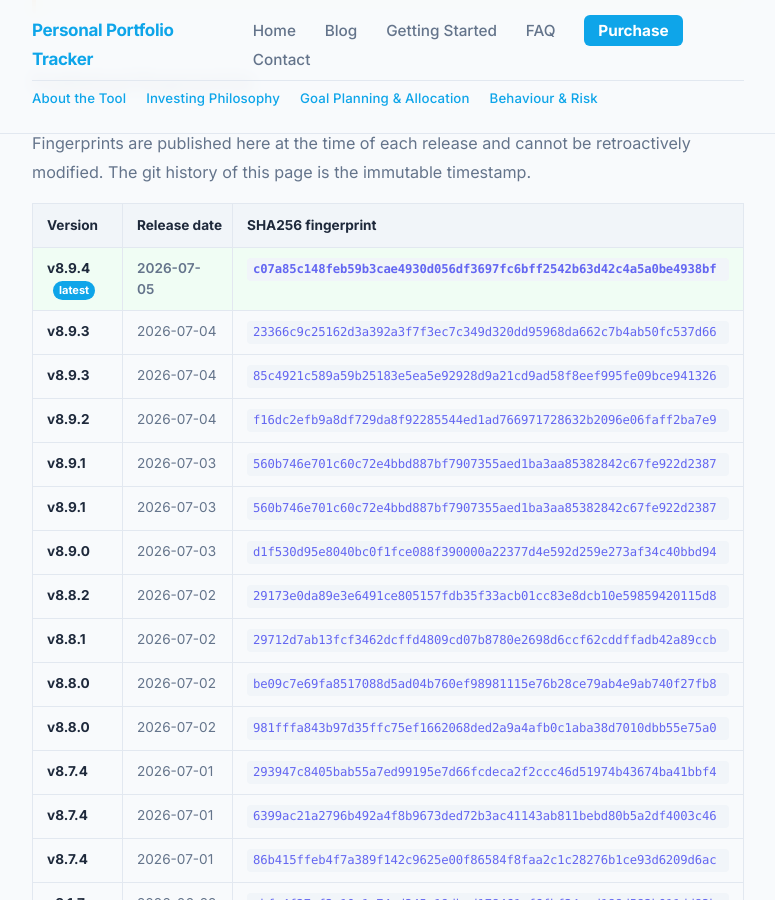
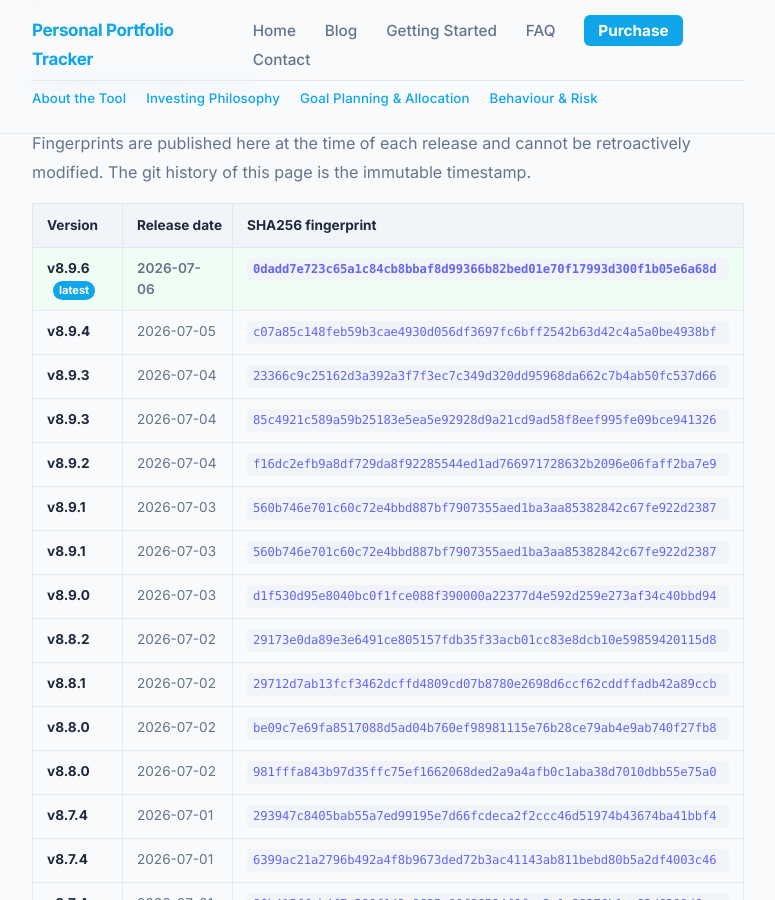
Before and after one commit to srikrishna2024/portfolio-tracker-blog, a Jekyll site: the page built from release-fingerprints/index.html, in a window 1280 px wide and 900 px high, scrolled down 976 px. Shown: the whole window, without its empty margins (252-1027 px from the left). Built offline with Jekyll 4.4.1, drawn with Linux system fonts in a browser that asks for light colours.

Commit message:
release: add v8.9.6 fingerprint

```diff
--- a/release-fingerprints/index.html
+++ b/release-fingerprints/index.html
@@ -40,7 +40,12 @@
       </thead>
       <tbody>
         <tr class="fp-current">
-          <td><strong>v8.9.4</strong> <span class="fp-badge">latest</span></td>
+          <td><strong>v8.9.6</strong> <span class="fp-badge">latest</span></td>
+          <td>2026-07-06</td>
+          <td><code class="fp-code">0dadd7e723c65a1c84cb8bbaf8d99366b82bed01e70f17993d300f1b05e6a68d</code></td>
+        </tr>
+        <tr>
+          <td><strong>v8.9.4</strong></td>
           <td>2026-07-05</td>
           <td><code class="fp-code">c07a85c148feb59b3cae4930d056df3697fc6bff2542b63d42c4a5a0be4938bf</code></td>
         </tr>
```
